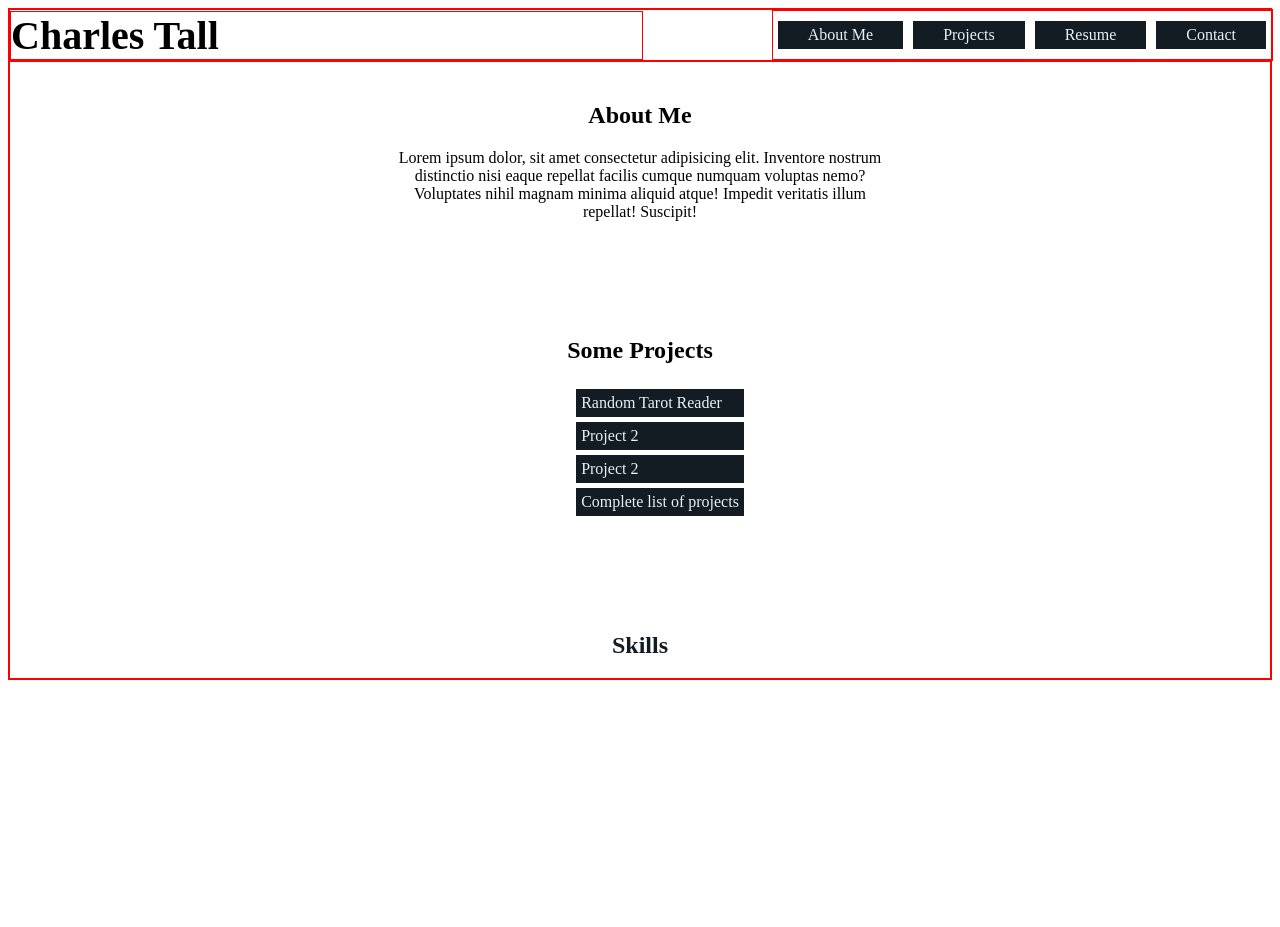
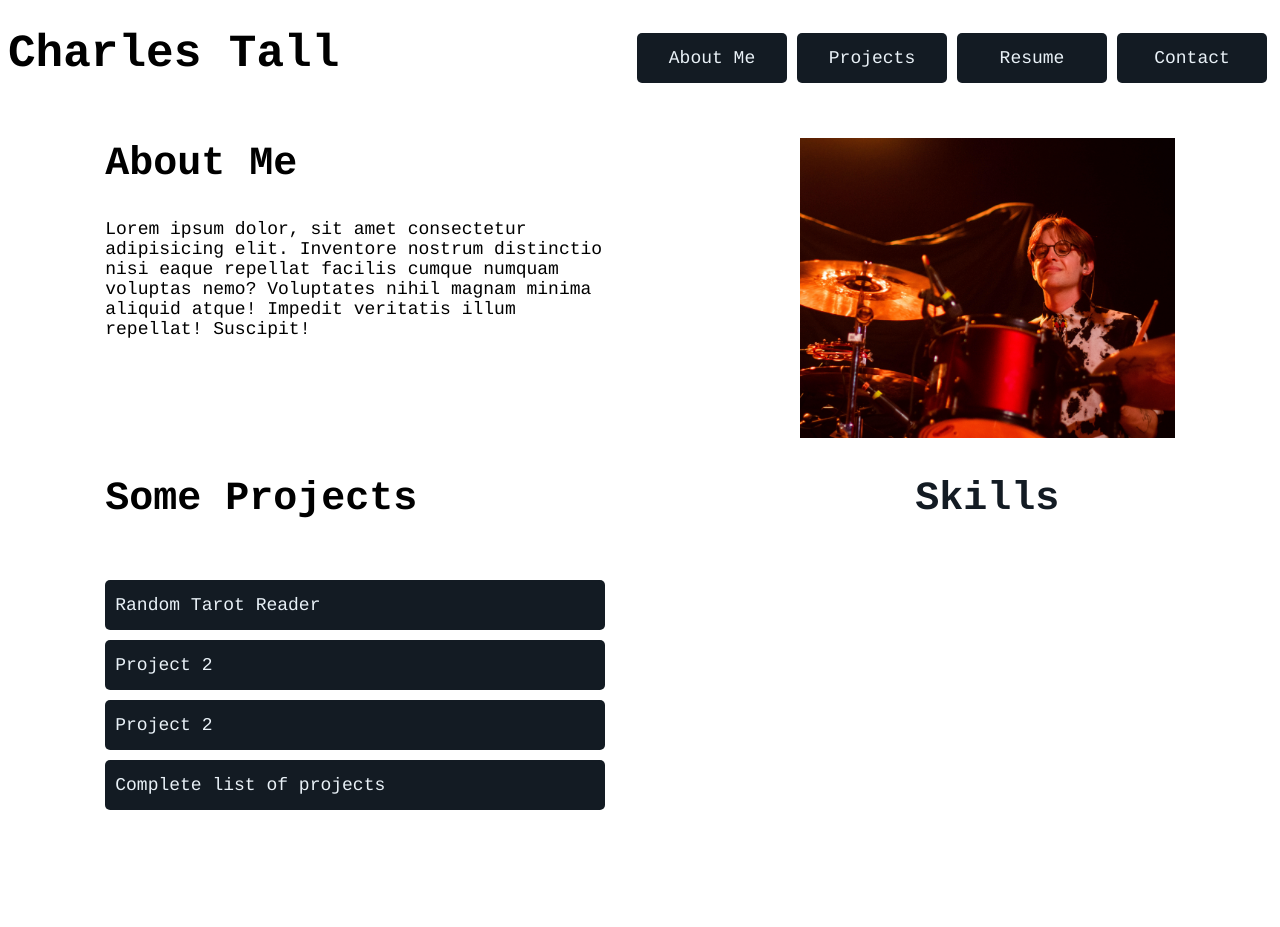
Before and after one commit to charlesdtall/charlesdtall.github.io, a plain HTML site: page index.html in a window 1280 px wide. Before the commit the page ends 800 px from the top, so only its background shows below. Drawn offline with Linux system fonts and the light colour scheme.

Commit message:
"further composition of index"

```diff
--- a/index.html
+++ b/index.html
@@ -21,9 +21,12 @@
     </header>
     <main>
         <article class="aboutMe">
-            <h1>About Me</h1>
+            <h2>About Me</h2>
             <p>Lorem ipsum dolor, sit amet consectetur adipisicing elit. Inventore nostrum distinctio nisi eaque repellat facilis cumque numquam voluptas nemo? Voluptates nihil magnam minima aliquid atque! Impedit veritatis illum repellat! Suscipit!</p>
         </article>
+        <div class="headshot">
+            <img src="./media/drumming_headshot.jpg">
+        </div>
         <section class="projects">
             <h2>Some Projects</h2>
             <ul class="projectList">
--- a/style.css
+++ b/style.css
@@ -1,8 +1,9 @@
 
 :root {
-    --pFontSize: 16px;
-    --h1FontSize: 40px;
-    --h2FontSize: 32px;
+    --pFontSize: 18px;
+    --h1FontSize: 46px;
+    --h2FontSize: 40px;
+    --fontFamily: Courier;
     --primaryColor: #e9f1f7;
     --secondaryColor: #131b23;
     --accentColor: #2274a5;
@@ -12,14 +13,20 @@
 /* COMPOSITION */
 
 body {
-    border: 1px solid red;
+    font-family: var(--fontFamily);
+    display: flex;
+    flex-direction: column;
+    align-items: center;
 }
 
 main {
     display: grid;
-    justify-content: center;
+    grid-template-areas: 'about headshot'
+                        'projects skills';
+    justify-content: space-around;
     box-sizing: border-box;
-    border: 1px solid red;
+    width: 100%;
+    max-width: 1350px;
 }
 
 header {
@@ -27,7 +34,10 @@ header {
     justify-content: space-between;
     align-items: center;
     width: 100%;
-    border: 1px solid red;
+    max-width: 1350px;
+    height: 100px;
+    position: relative;
+
 }
 
 a {
@@ -35,6 +45,9 @@ a {
     text-decoration: none;
 }
 
+p {
+    font-size: var(--pFontSize);
+}
 
 /* UTILITIES */
 
@@ -47,20 +60,28 @@ nav ul {
     height: fit-content;
     font-size: var(--pFontSize);
     padding: 5px 0px;
-    border: 1px solid red;
     margin: 0;
 }
 
 header h1 {
-    width: 50%;
-    border: 1px solid red;
+    width: fit-content;
+    height: 60px;
     font-size: var(--h1FontSize);
     margin: 0;
     position: relative;
 
+
 }
 
+h2 {
+    font-size: var(--h2FontSize);
+}
 
+img {
+    grid-area: headshot;
+    height: 300px;
+    margin-top: 30px;
+}
 
 li {
     display: block;
@@ -70,39 +91,51 @@ li {
 }
 
 header li {
-    padding: 5px 30px;
-    margin: 5px;
+    padding: 15px 30px;
+    margin: 0px 5px;
+    border-radius: 5px;
+    font-size: var(--pFontSize);
+    width: 90px;
+    height: 20px;
+    text-align: center;
 }
 
 .aboutMe {
-    text-align: center;
-    margin: 20px 20px 80px;
+    text-align: left;
     max-width: 500px;
+
 }
 
 .projects {
-    align-content: center;
     display: flex;
     flex-direction: column;
     margin-bottom: 80px;
+    grid-area: projects;
+
+
 }
 
 .projects h2 {
-    text-align: center;
+    text-align: left;
 }
 
 .projectList {
-    margin: 0 auto;
+    margin-left: 0;
     position: relative;
-    place-self: center;
+    padding-left: 0;
+
 }
 
 .projectList li {
-    margin: 5px auto;
+    margin: 10px 0px;
     position: relative;
+    border-radius: 5px;
+    padding: 15px 10px;
+    font-size: var(--pFontSize);
 }
 
 .skills h2 {
     text-align: center;
-    color: var(--secondaryColor)
+    color: var(--secondaryColor);
+    grid-area: skills;
 }
```
Also changed, not shown: media/drumming_headshot.jpg (added).
